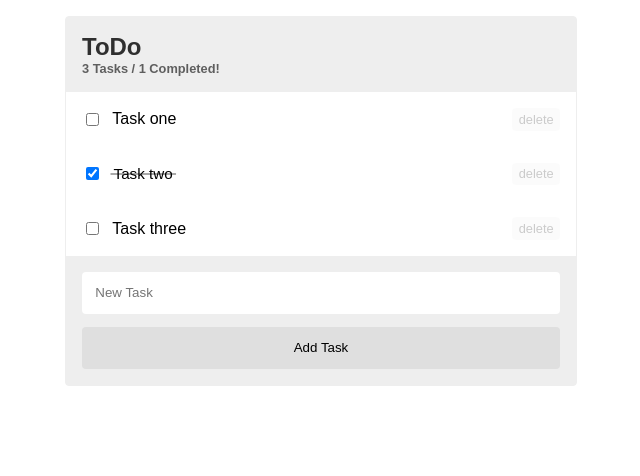
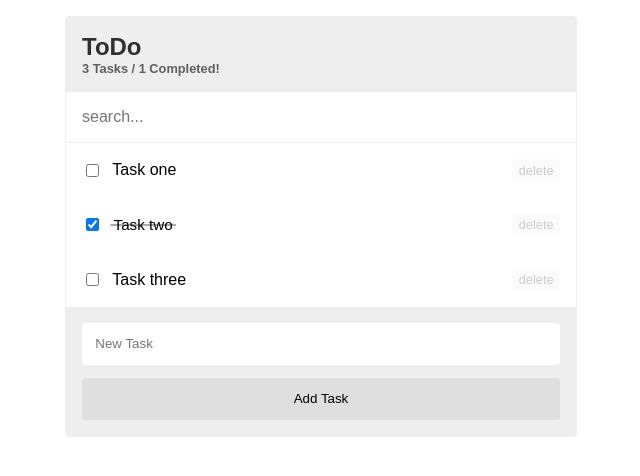
Before and after one commit to rahmaniali-ir/ng-todo, an Angular app: page / in a window 1280 px wide. Shown: the top 476 px of the page, without its empty margins (319-959 px from the left). Built offline with nearby package versions, Linux system fonts and the light colour scheme.

Commit message:
search added

```diff
--- a/src/app/app.module.ts
+++ b/src/app/app.module.ts
@@ -5,8 +5,9 @@ import { AppRoutingModule } from './app-routing.module'
 import { AppComponent } from './app.component'
 import { TodoListComponent } from './components/todo-list/todo-list.component'
 import { TodoItemComponent } from './components/todo-item/todo-item.component'
-import { TodoAddComponent } from './components/todo-add/todo-add.component';
+import { TodoAddComponent } from './components/todo-add/todo-add.component'
 import { TodoHeaderComponent } from './components/todo-header/todo-header.component'
+import { TodoSearchComponent } from './components/todo-search/todo-search.component'
 
 @NgModule({
   declarations: [
@@ -15,6 +16,7 @@ import { TodoHeaderComponent } from './components/todo-header/todo-header.compon
     TodoItemComponent,
     TodoAddComponent,
     TodoHeaderComponent,
+    TodoSearchComponent,
   ],
   imports: [BrowserModule, AppRoutingModule],
   providers: [],
--- a/src/app/components/todo-list/todo-list.component.html
+++ b/src/app/components/todo-list/todo-list.component.html
@@ -4,9 +4,11 @@
     [completed]="completedCount"
   ></todo-header>
 
+  <todo-search [(value)]="searchKey"></todo-search>
+
   <div class="items">
     <todo-item
-      *ngFor="let todo of todos"
+      *ngFor="let todo of filteredTodos"
       [todo]="todo"
       (onDelete)="deleteTask($event)"
       (onToggle)="taskToggled($event)"
--- a/src/app/components/todo-list/todo-list.component.ts
+++ b/src/app/components/todo-list/todo-list.component.ts
@@ -7,6 +7,7 @@ import { Todo } from '../../models/Todo'
   styleUrls: ['./todo-list.component.sass'],
 })
 export class TodoListComponent implements OnInit {
+  searchKey: string = ''
   todos: Todo[] = []
 
   constructor() {}
@@ -29,6 +30,13 @@ export class TodoListComponent implements OnInit {
         completed: false,
       },
     ]
+  }
+
+  get filteredTodos(): Todo[] {
+    const key = this.searchKey.trim().toLocaleLowerCase()
+    return this.todos.filter((todo) =>
+      todo.title.toLocaleLowerCase().includes(key)
+    )
   }
 
   get completedCount(): number {
--- /dev/null
+++ b/src/app/components/todo-search/todo-search.component.html
@@ -0,0 +1,8 @@
+<div class="search">
+  <input
+    type="text"
+    placeholder="search..."
+    [value]="value"
+    (input)="searchChange($event)"
+  />
+</div>
--- /dev/null
+++ b/src/app/components/todo-search/todo-search.component.sass
@@ -0,0 +1,10 @@
+.search
+  background-color: var(--primary-theme)
+  border-bottom: solid 1px var(--secondary-theme)
+
+  input
+    all: unset
+    box-sizing: border-box
+    display: block
+    padding: 1em
+    width: 100%
--- /dev/null
+++ b/src/app/components/todo-search/todo-search.component.ts
@@ -0,0 +1,17 @@
+import { Component, OnInit, Input, Output, EventEmitter } from '@angular/core'
+
+@Component({
+  selector: 'todo-search',
+  templateUrl: './todo-search.component.html',
+  styleUrls: ['./todo-search.component.sass'],
+})
+export class TodoSearchComponent implements OnInit {
+  @Input() value: string = ''
+  @Output() valueChange = new EventEmitter<string>()
+
+  ngOnInit(): void {}
+
+  searchChange(e: any): void {
+    this.valueChange.emit(e.target.value)
+  }
+}
```
Also changed, not shown: 1 other file (tests, documents, lock files or other folders).
